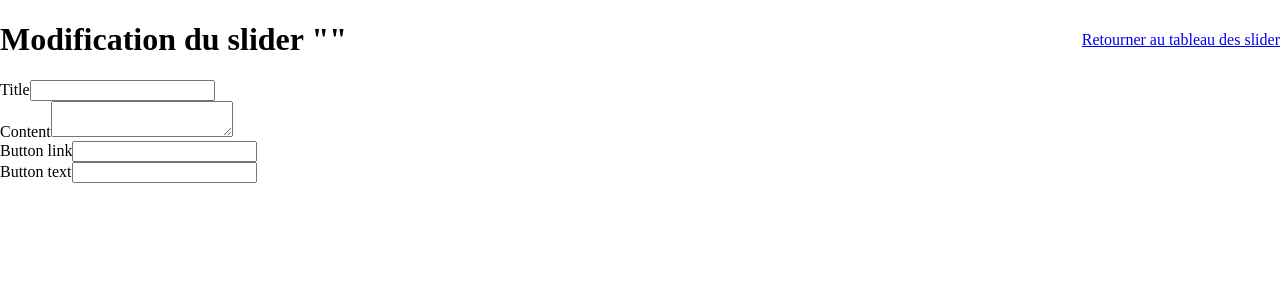
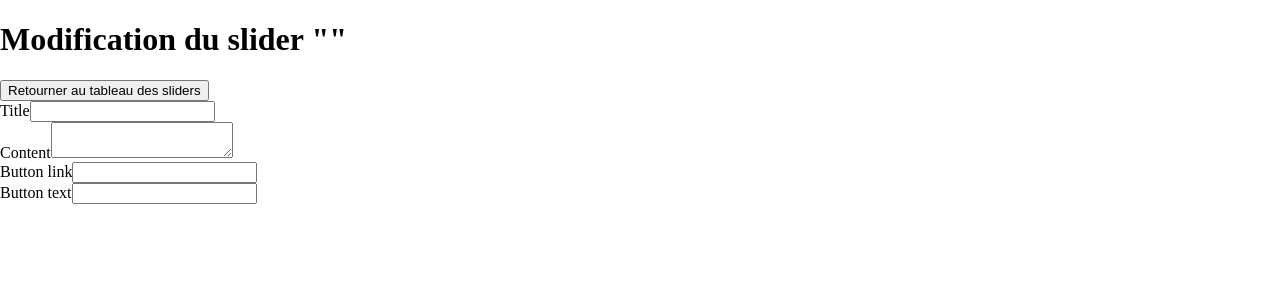
Before and after one commit to DuDuch23/CoffeeShop, a Symfony app: template templates/admin/slider/edit.html.twig in a window 1280 px wide. Shown: the part 100-400 px from the top of the page. Run offline with Twig, Linux system fonts and the light colour scheme; the template is opened without the code that fills it, so the values that code supplies are empty; form fields are guessed from the names that the template uses; some libraries are stand-ins or nearby versions; some web fonts are replaced.

Commit message:
front bootstrap slider (add, edit, liste)

```diff
--- a/migrations/Version20231217004854.php
+++ b/migrations/Version20231217004854.php
@@ -25,7 +25,7 @@ final class Version20231217004854 extends AbstractMigration
         $this->addSql('CREATE TABLE category (id INT AUTO_INCREMENT NOT NULL, name VARCHAR(255) NOT NULL, PRIMARY KEY(id)) DEFAULT CHARACTER SET utf8mb4 COLLATE `utf8mb4_unicode_ci` ENGINE = InnoDB');
         $this->addSql('CREATE TABLE contact (id INT AUTO_INCREMENT NOT NULL, last_name VARCHAR(255) NOT NULL, first_name VARCHAR(255) NOT NULL, email VARCHAR(255) DEFAULT NULL, phone INT DEFAULT NULL, message LONGTEXT NOT NULL, PRIMARY KEY(id)) DEFAULT CHARACTER SET utf8mb4 COLLATE `utf8mb4_unicode_ci` ENGINE = InnoDB');
         $this->addSql('CREATE TABLE product (id INT AUTO_INCREMENT NOT NULL, category_id INT DEFAULT NULL, brand_id INT DEFAULT NULL, name VARCHAR(100) NOT NULL, description LONGTEXT NOT NULL, price DOUBLE PRECISION NOT NULL, note DOUBLE PRECISION NOT NULL, family VARCHAR(100) NOT NULL, country VARCHAR(100) NOT NULL, best_seller TINYINT(1) DEFAULT NULL, INDEX IDX_D34A04AD12469DE2 (category_id), INDEX IDX_D34A04AD44F5D008 (brand_id), PRIMARY KEY(id)) DEFAULT CHARACTER SET utf8mb4 COLLATE `utf8mb4_unicode_ci` ENGINE = InnoDB');
-        $this->addSql('CREATE TABLE slider (id INT AUTO_INCREMENT NOT NULL, title VARCHAR(255) NOT NULL, content LONGTEXT NOT NULL, button_link LONGTEXT DEFAULT NULL, button_text LONGTEXT DEFAULT NULL, PRIMARY KEY(id)) DEFAULT CHARACTER SET utf8mb4 COLLATE `utf8mb4_unicode_ci` ENGINE = InnoDB');
+        $this->addSql('CREATE TABLE slider (id INT AUTO_INCREMENT NOT NULL, title VARCHAR(255) NOT NULL, content LONGTEXT NOT NULL, buttonLink LONGTEXT DEFAULT NULL, buttonText LONGTEXT DEFAULT NULL, PRIMARY KEY(id)) DEFAULT CHARACTER SET utf8mb4 COLLATE `utf8mb4_unicode_ci` ENGINE = InnoDB');
         $this->addSql('CREATE TABLE messenger_messages (id BIGINT AUTO_INCREMENT NOT NULL, body LONGTEXT NOT NULL, headers LONGTEXT NOT NULL, queue_name VARCHAR(190) NOT NULL, created_at DATETIME NOT NULL COMMENT \'(DC2Type:datetime_immutable)\', available_at DATETIME NOT NULL COMMENT \'(DC2Type:datetime_immutable)\', delivered_at DATETIME DEFAULT NULL COMMENT \'(DC2Type:datetime_immutable)\', INDEX IDX_75EA56E0FB7336F0 (queue_name), INDEX IDX_75EA56E0E3BD61CE (available_at), INDEX IDX_75EA56E016BA31DB (delivered_at), PRIMARY KEY(id)) DEFAULT CHARACTER SET utf8mb4 COLLATE `utf8mb4_unicode_ci` ENGINE = InnoDB');
         $this->addSql('ALTER TABLE product ADD CONSTRAINT FK_D34A04AD12469DE2 FOREIGN KEY (category_id) REFERENCES category (id)');
         $this->addSql('ALTER TABLE product ADD CONSTRAINT FK_D34A04AD44F5D008 FOREIGN KEY (brand_id) REFERENCES brand (id)');
--- a/src/Controller/Admin/SliderController.php
+++ b/src/Controller/Admin/SliderController.php
@@ -40,7 +40,7 @@ class SliderController extends AbstractController
             {
                 $entityManager->flush();
 
-                return $this->redirectToRoute('admin_sliders_edit', [
+                return $this->redirectToRoute('admin_sliders_index', [
                     'id' => $slider->getId(),
                 ]);
             }
@@ -70,7 +70,7 @@ class SliderController extends AbstractController
                 $entityManager->persist($slider);
                 $entityManager->flush();
 
-                return $this->redirectToRoute('admin_sliders_edit', [
+                return $this->redirectToRoute('admin_sliders_index', [
                     'id' => $slider->getId(),
                 ]);
             }
--- a/templates/admin/slider/edit.html.twig
+++ b/templates/admin/slider/edit.html.twig
@@ -3,24 +3,37 @@
 {% block title %}Modification d'un slider{% endblock %}
 
 {% block body %}
-<div class="top" style="display: flex; justify-content: space-between; align-items: center;">
-    <h1 class="h1">Modification du slider "{{ slider.title }}"</h1>
-    <a href="{{ path('admin_sliders_index') }}">Retourner au tableau des slider</a>
+<div class="top d-flex justify-content-center m-4">
+    <h1>Modification du slider "{{ slider.title }}"</h1>
+    <div class="d-flex align-items-center justify-content-end position-absolute end-0">
+        <form class="form-group" action="{{ path('admin_sliders_index') }}" method="post">
+            <input class="btn btn-add" type="submit" value="Retourner au tableau des sliders">
+        </form>
+    </div>
 </div>
 
-<div>
+<div class="d-flex justify-content-center align-items-center">
+    <div class="col-xl-7 col-md-12">
+        <div class="card card-default">
+            <div class="card-body">
+                <div class="card-body">
                     {{ form_start(form) }}
                         <div>
                             {{ form_row(form.title) }}
                             {{ form_row(form.content) }}
                         </div>
                         <div>
-            {{ form_row(form.button_link) }}
+                            {{ form_row(form.buttonLink) }}
                         </div>
                         <div>
-            {{ form_row(form.button_text) }}
+                            {{ form_row(form.buttonText) }}
                         </div>
                     {{ form_end(form) }}
                     </div>
+                </div>
+            </div>
+        </div>
+    </div>
+</div>
 
 {% endblock %}
--- a/templates/nav_admin.html.twig
+++ b/templates/nav_admin.html.twig
@@ -14,7 +14,7 @@
         {% endblock %}
     </head>
     <body>
-        <header class="mb-4">
+        <header>
             <li>
                 <a href="{{ path('homepage') }}">Site public</a>
             </li>
```
Also changed, not shown: src/Form/SliderType.php (+17 -11 lines), templates/admin/slider/add.html.twig (+21 -8 lines), templates/admin/slider/slider.html.twig (+7 -5 lines), public/media/logo_modifier.png (added), public/media/logo_supprimer.png (added). Lines whose indentation alone changed are shown as unchanged.
